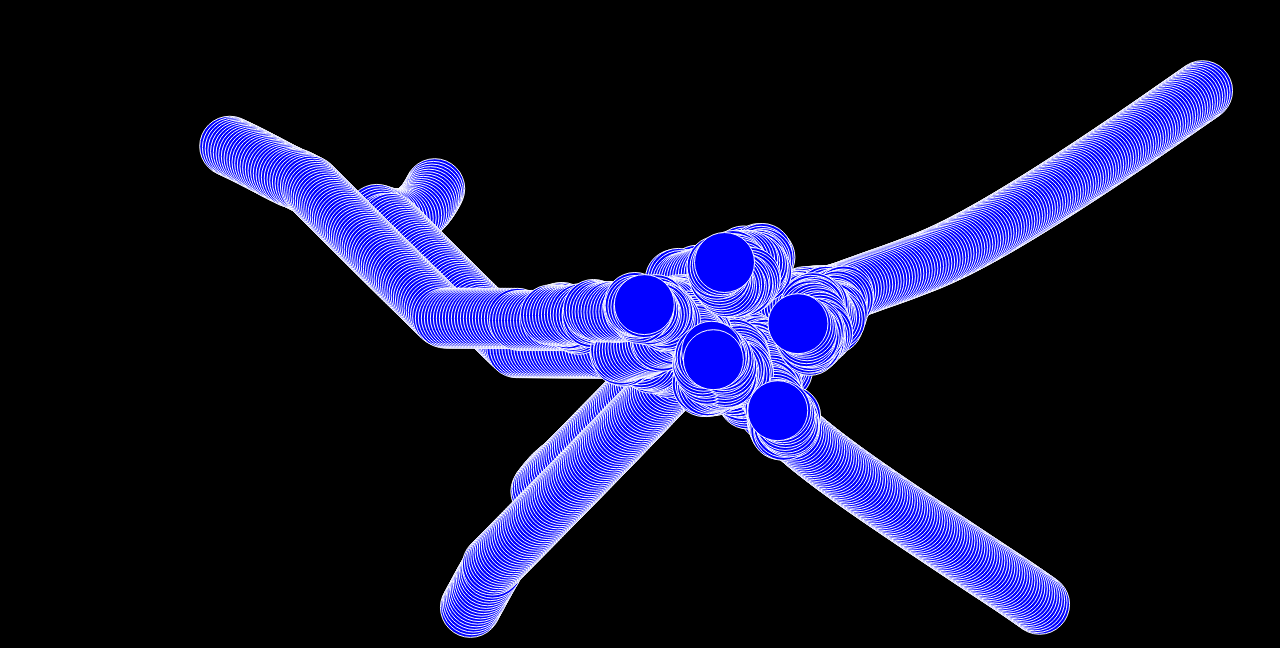
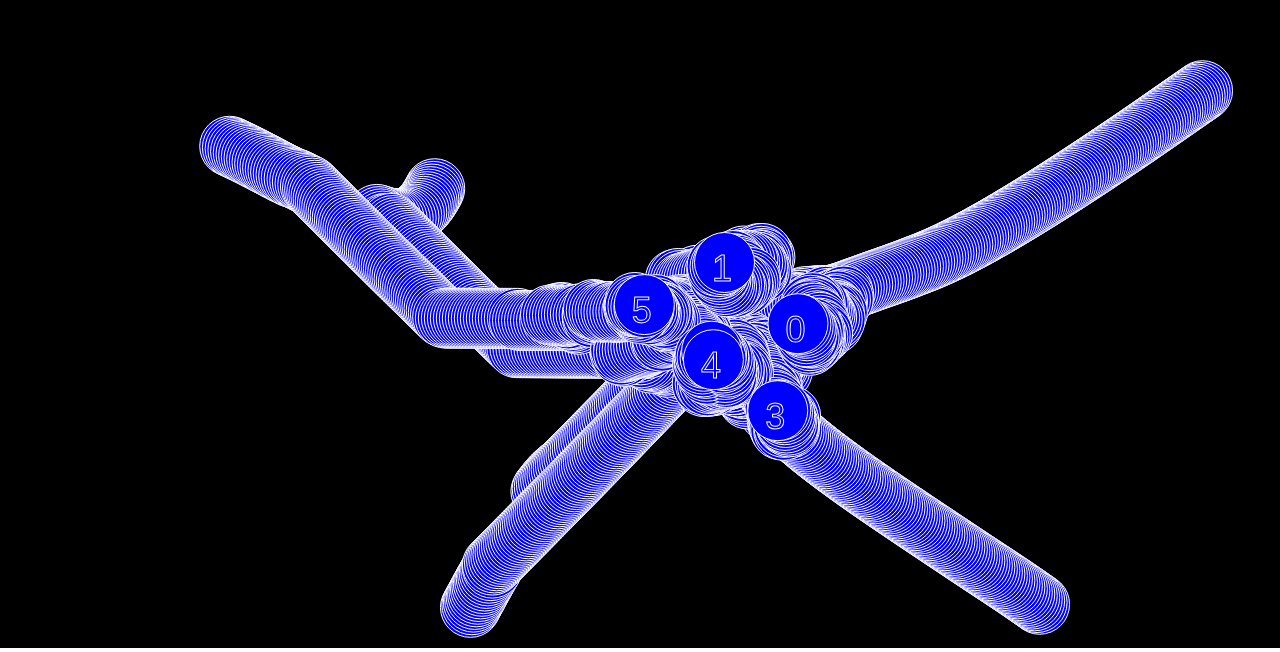
Before and after one commit to tonycowan/colony, a plain HTML site: page index.html in a window 1280 px wide. Shown: the part 152-804 px from the top of the page. Drawn offline with Linux system fonts and the light colour scheme.

Commit message:
not quite there 2

```diff
--- a/index.html
+++ b/index.html
@@ -59,7 +59,7 @@
         for (let i = 0; i < unitCount; i++) {
             const x = rand(minX, maxX);
             const y = rand(minY, maxY);
-            const unit = { x: x, y: y };
+            const unit = { id: i, x: x, y: y };
             units.push(unit);
             console.log(unit);
         }
@@ -88,7 +88,7 @@
                 let centerToCenter = { x: u.x - unit.x, y: u.y - unit.y };
                 let distance = Math.sqrt(centerToCenter.x * centerToCenter.x + centerToCenter.y * centerToCenter.y);
                 let requiredOffsetVector = { x: centerToCenter.x * requiredOffsetDistance / distance, y: centerToCenter.y * requiredOffsetDistance / distance };
-                let vector = { x: distance > 0 ? Math.round((centerToCenter.x - requiredOffsetVector.x)) : 0, y: distance > 0 ? Math.round((centerToCenter.y - requiredOffsetVector.y)) : 0 };
+                let vector = { from: u.id, to: unit.id, centerToCenter, distance, requiredOffsetVector, x: distance > 0 ? Math.round((centerToCenter.x - requiredOffsetVector.x)) : 0, y: distance > 0 ? Math.round((centerToCenter.y - requiredOffsetVector.y)) : 0 };
 
                 return vector;
             });
@@ -116,12 +116,16 @@
         }
 
         let draw = (unit) => {
+            let fontHeight = 36;
+            let fontWidth = 25;
             ctx.fillStyle = 'rgb(0, 0, 255)';
             ctx.strokeStyle = 'rgb(255, 255, 255)';
             ctx.beginPath();
             ctx.arc(unit.x, unit.y, unitRadius, degToRad(0), degToRad(360), false);
             ctx.fill();
             ctx.stroke();
+            ctx.font = '36px arial';
+            ctx.strokeText(unit.id, unit.x - fontWidth / 2, unit.y + fontHeight / 2);
         }
 
         let moveCount = 0;
```
